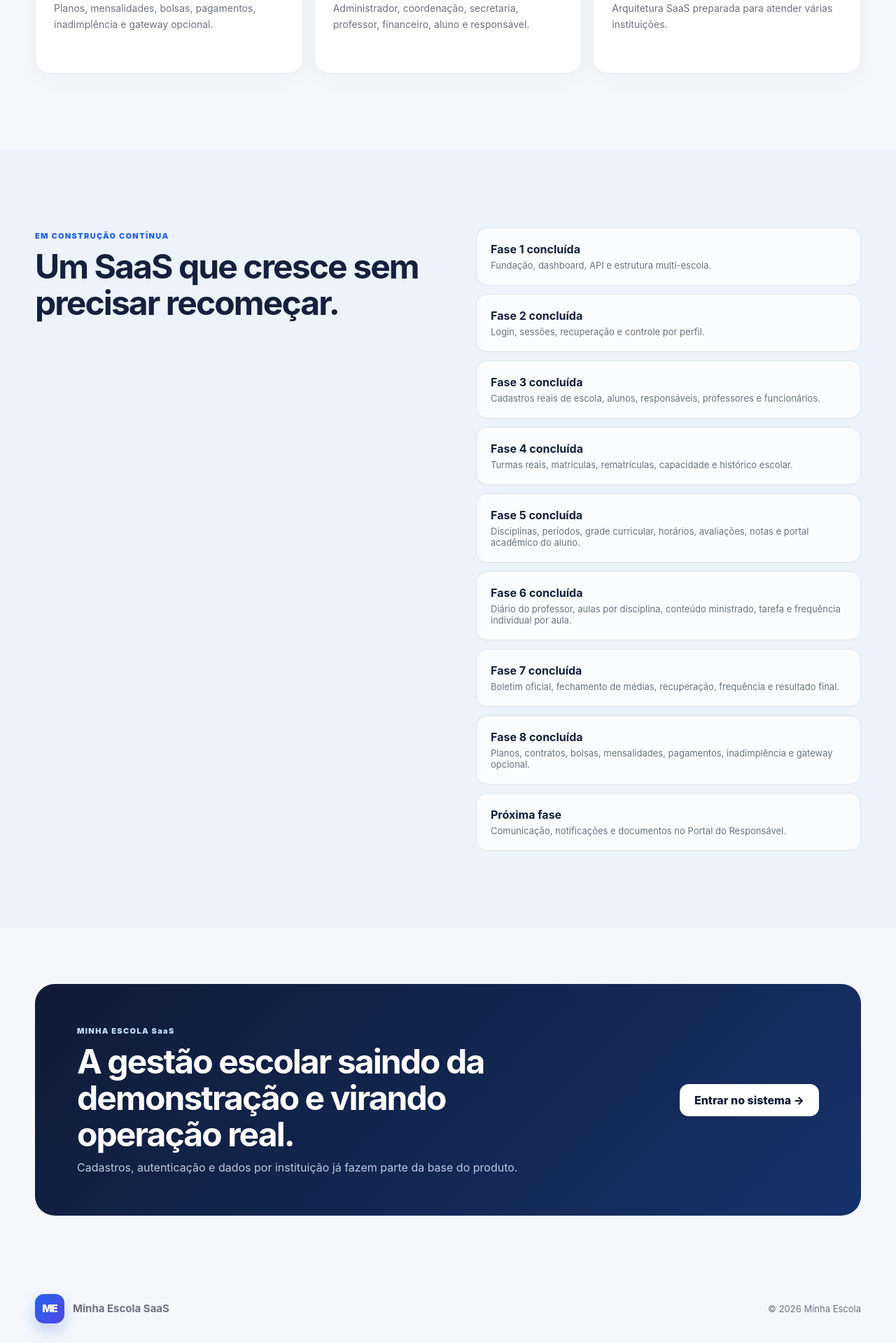
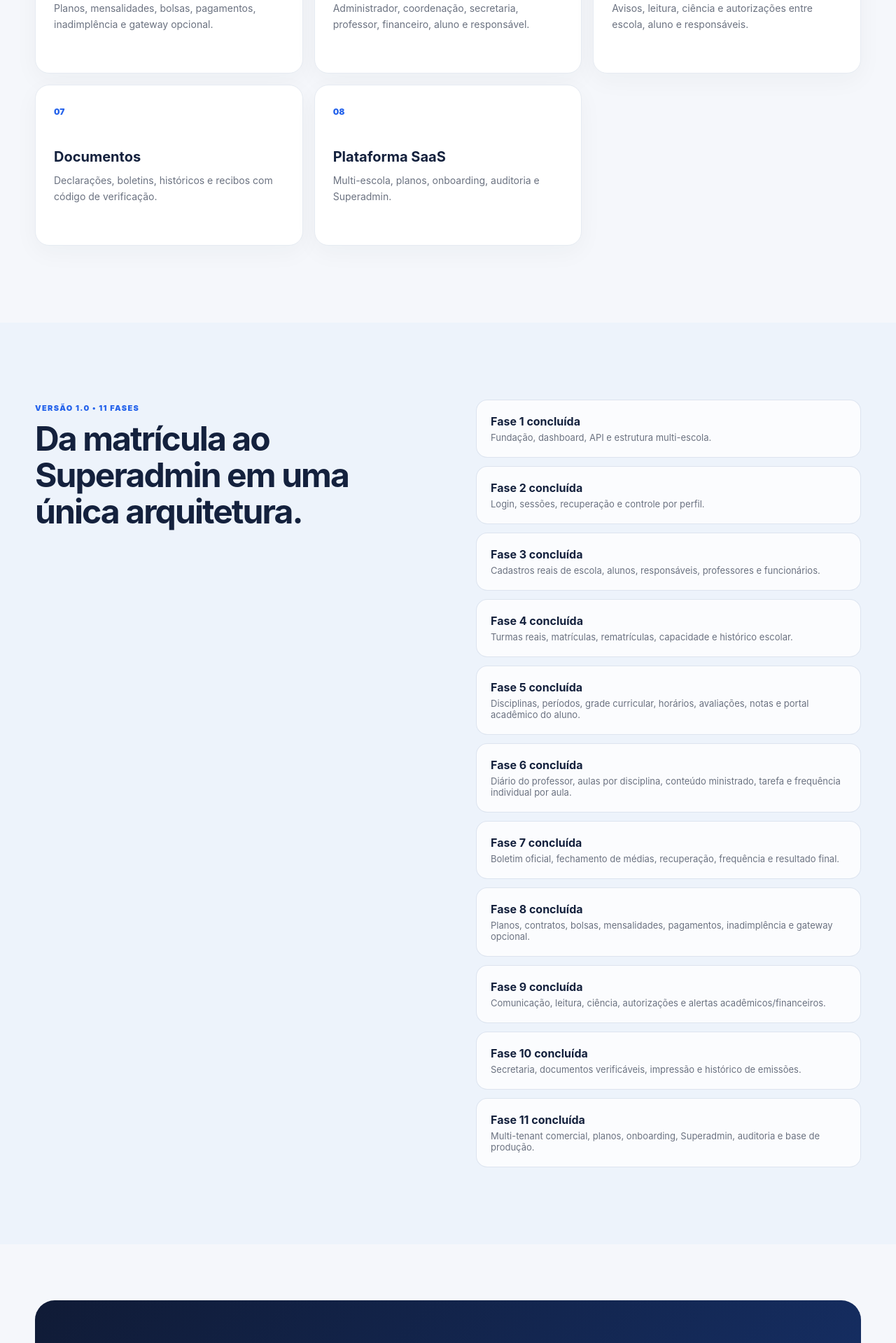
Before and after one commit to VictorFOliveira/Minha-escola, a Next.js app: page / in a window 1280 px wide. Shown: the part 1520-3439 px from the top of the page at 70% size. Built offline with nearby package versions, Linux system fonts and the light colour scheme.

Commit message:
docs(site): present Minha Escola v1 with all phases complete

```diff
--- a/app/page.tsx
+++ b/app/page.tsx
@@ -78,7 +78,9 @@ export default function HomePage() {
             ["03", "Turmas e matrículas", "Turmas reais, vagas, matrícula, rematrícula, diário e frequência por disciplina."],
             ["04", "Financeiro", "Planos, mensalidades, bolsas, pagamentos, inadimplência e gateway opcional."],
             ["05", "Acesso por perfil", "Administrador, coordenação, secretaria, professor, financeiro, aluno e responsável."],
-            ["06", "Multi-escola", "Arquitetura SaaS preparada para atender várias instituições."],
+            ["06", "Comunicação", "Avisos, leitura, ciência e autorizações entre escola, aluno e responsáveis."],
+            ["07", "Documentos", "Declarações, boletins, históricos e recibos com código de verificação."],
+            ["08", "Plataforma SaaS", "Multi-escola, planos, onboarding, auditoria e Superadmin."],
           ].map(([number, title, description]) => (
             <article className="feature-card" key={title}>
               <span>{number}</span>
@@ -92,8 +94,8 @@ export default function HomePage() {
       <section className="section section--soft" id="modulos">
         <div className="container split-section">
           <div>
-            <span className="eyebrow">EM CONSTRUÇÃO CONTÍNUA</span>
-            <h2>Um SaaS que cresce sem precisar recomeçar.</h2>
+            <span className="eyebrow">VERSÃO 1.0 • 11 FASES</span>
+            <h2>Da matrícula ao Superadmin em uma única arquitetura.</h2>
           </div>
           <div className="check-list">
             <p><strong>Fase 1 concluída</strong><span>Fundação, dashboard, API e estrutura multi-escola.</span></p>
@@ -104,7 +106,9 @@ export default function HomePage() {
             <p><strong>Fase 6 concluída</strong><span>Diário do professor, aulas por disciplina, conteúdo ministrado, tarefa e frequência individual por aula.</span></p>
             <p><strong>Fase 7 concluída</strong><span>Boletim oficial, fechamento de médias, recuperação, frequência e resultado final.</span></p>
             <p><strong>Fase 8 concluída</strong><span>Planos, contratos, bolsas, mensalidades, pagamentos, inadimplência e gateway opcional.</span></p>
-            <p><strong>Próxima fase</strong><span>Comunicação, notificações e documentos no Portal do Responsável.</span></p>
+            <p><strong>Fase 9 concluída</strong><span>Comunicação, leitura, ciência, autorizações e alertas acadêmicos/financeiros.</span></p>
+            <p><strong>Fase 10 concluída</strong><span>Secretaria, documentos verificáveis, impressão e histórico de emissões.</span></p>
+            <p><strong>Fase 11 concluída</strong><span>Multi-tenant comercial, planos, onboarding, Superadmin, auditoria e base de produção.</span></p>
           </div>
         </div>
       </section>
@@ -112,8 +116,8 @@ export default function HomePage() {
       <section className="cta-section container" id="implantacao">
         <div>
           <span className="eyebrow eyebrow--light">MINHA ESCOLA SaaS</span>
-          <h2>A gestão escolar saindo da demonstração e virando operação real.</h2>
-          <p>Cadastros, autenticação e dados por instituição já fazem parte da base do produto.</p>
+          <h2>Uma base completa para operar e comercializar gestão escolar como SaaS.</h2>
+          <p>Acadêmico, financeiro, comunicação, documentos, portais e gestão multi-tenant integrados na mesma aplicação.</p>
         </div>
         <a className="button button--light" href="/login">Entrar no sistema →</a>
       </section>
```
